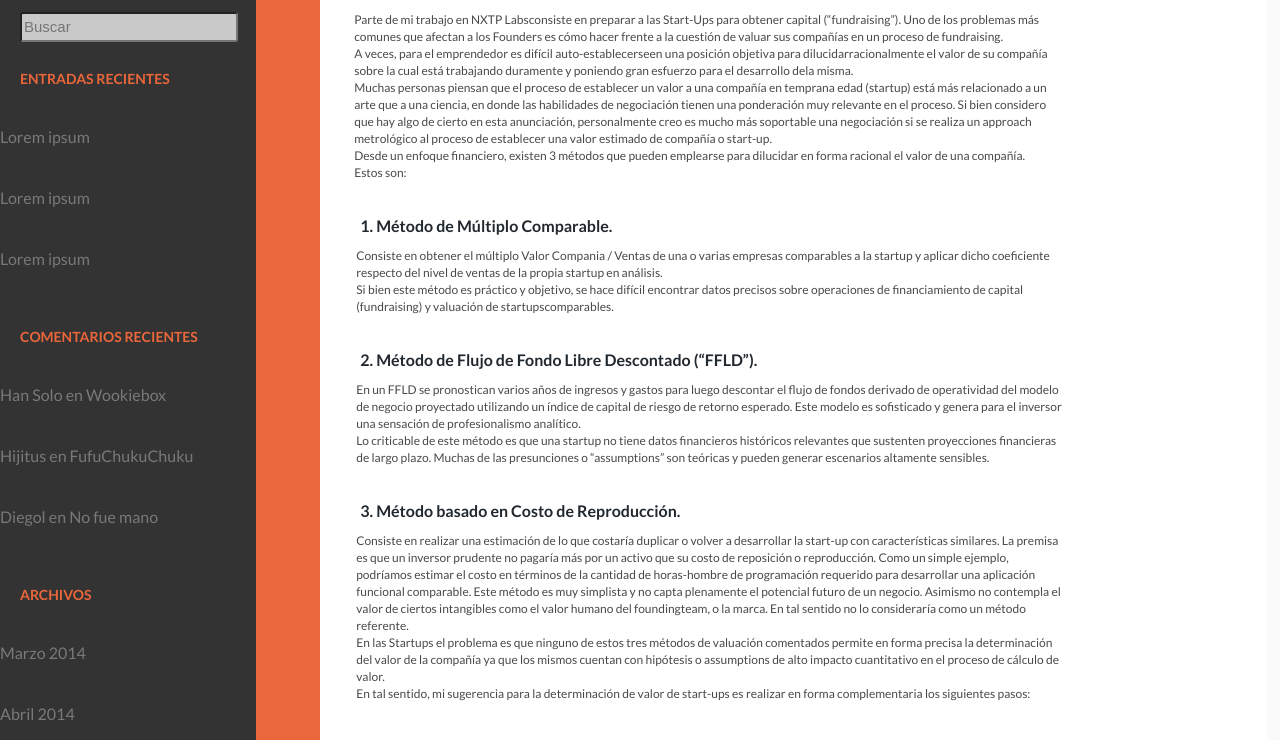
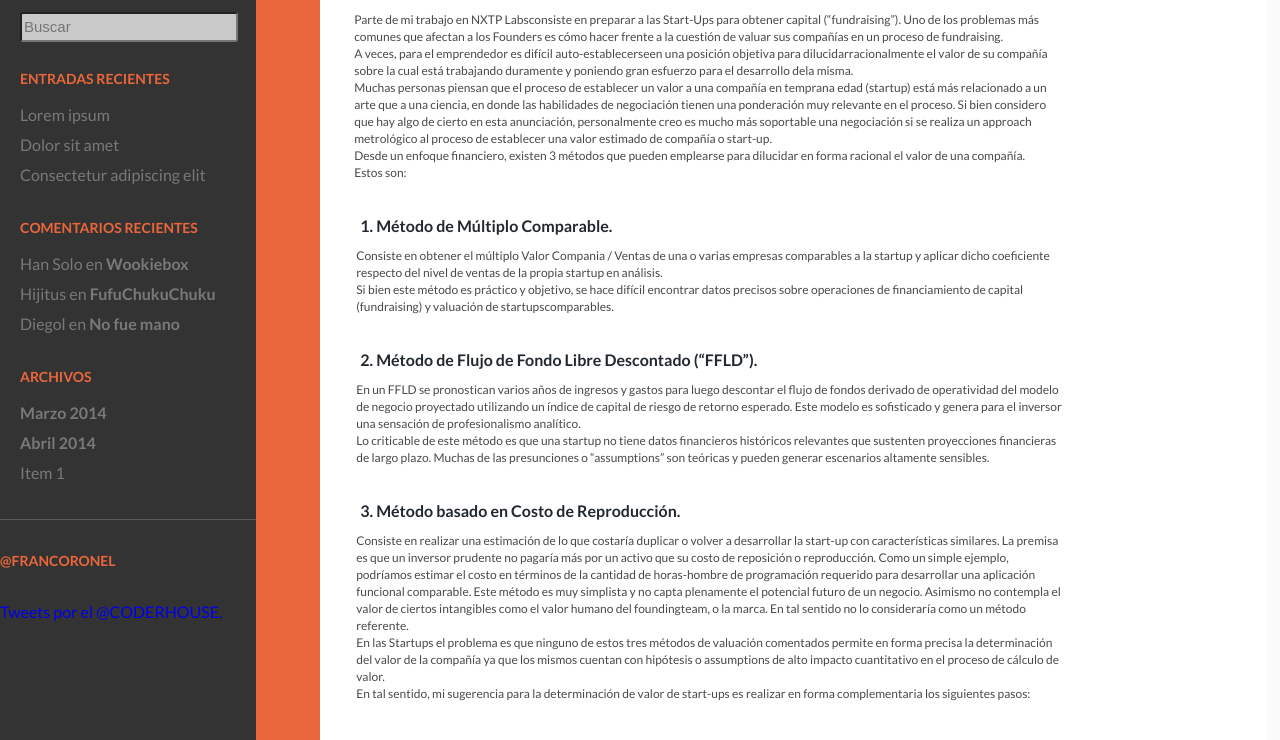
Before and after one commit to carlosandresal/fraco, a website: page app/nota.html in a window 1280 px wide. Shown: the part 537-1277 px from the top of the page. Drawn offline with nearby package versions, Linux system fonts and the light colour scheme; files that its build step writes are made by us from their sources.

Commit message:
agrego la lista del sidebar a la nota

```diff
--- a/app/nota.html
+++ b/app/nota.html
@@ -62,16 +62,45 @@
 
                 <div id="head-articule">
                     <h6>ENTRADAS RECIENTES</h6>
-                    <a href="#"><p>Lorem ipsum</p></a>
-                    <a href="#"><p>Lorem ipsum</p></a>
-                    <a href="#"><p>Lorem ipsum</p></a>
-                    <a href="#"><h6>COMENTARIOS RECIENTES</h6></a>
-                    <a href="#"><p>Han Solo en Wookiebox</p></a>
-                    <a href="#"><p>Hijitus en FufuChukuChuku</p></a>
-                    <a href="#"><p>Diegol en No fue mano</p></a>
-                    <a href="#"><h6>ARCHIVOS</h6></a>
-                    <a href="#"><p>Marzo 2014</p></a>
-                    <a href="#"><p>Abril 2014</p></a>
+                        <ul>
+                           <li>
+                                <a href="#">Lorem ipsum</a>
+                            </li>
+                            <li>
+                                <a href="#">Dolor sit amet</a>
+                            </li>
+                            <li>
+                                <a href="#">Consectetur adipiscing elit</a>
+                            </li>
+                        </ul>
+
+                        <h6>COMENTARIOS RECIENTES</h6>
+
+                        <ul>
+                            <li>
+                                <a href="#">Han Solo en <strong>Wookiebox</strong></a>
+                            </li>
+                            <li>
+                                <a href="#">Hijitus en <strong>FufuChukuChuku</strong></a>
+                            </li>
+                            <li>
+                            <a href="#">Diegol en <strong>No fue mano</strong></a>
+                            </li>
+                        </ul>
+
+                        <h6>ARCHIVOS</h6>
+
+                        <ul>
+                            <li>
+                                <a href="#"><strong>Marzo 2014</strong></a>
+                            </li>
+                            <li>
+                                <a href="#"><strong>Abril 2014</strong></a>
+                            </li>
+                            <li>
+                                <a href="#">Item 1</a>
+                            </li>
+                        </ul>
                 </div>
 
             </section>
```
Also changed, not shown: app/index.html (+1 -1 lines).
